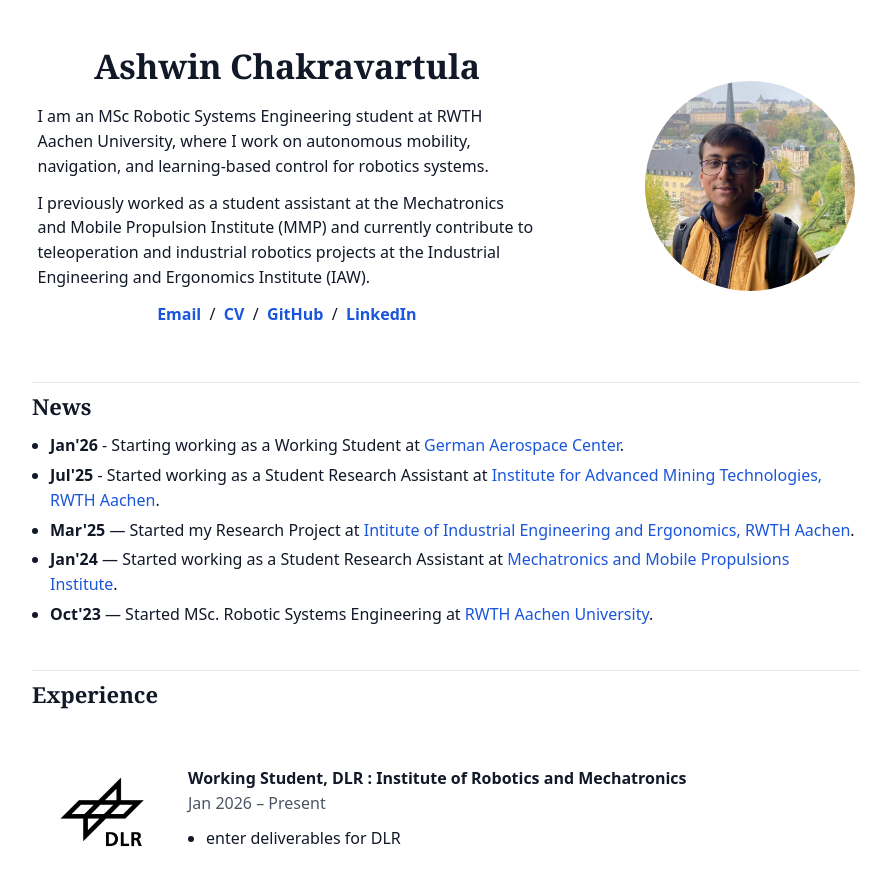
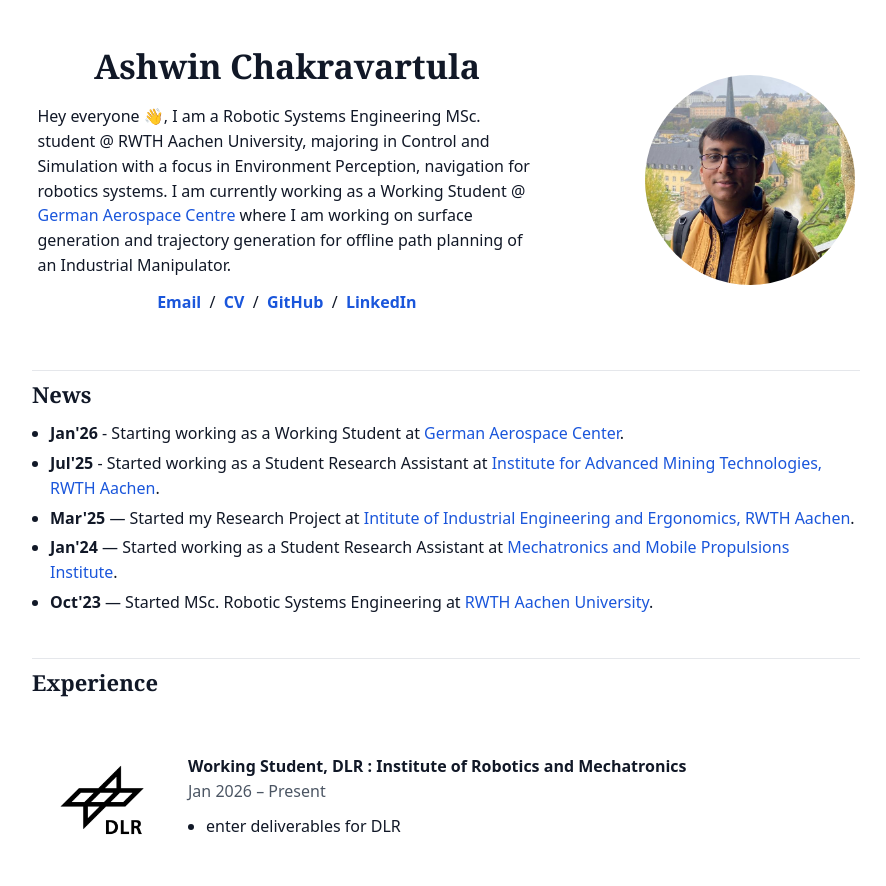
Before and after one commit to AshwinC313/AshwinC313.github.io, a Jekyll site: the page index.html, which Jekyll copies as it is, in a window 1280 px wide and 900 px high. Shown: the top 886 px of the window, without its empty margins (194-1080 px from the left). Built offline with Jekyll 4.4.1, drawn with Linux system fonts in a browser that asks for light colours.

Commit message:
updated intro

```diff
--- a/index.html
+++ b/index.html
@@ -132,10 +132,8 @@
                     </p>
 
                     <p>
-                      I am an MSc Robotic Systems Engineering student at RWTH Aachen University, where I work on autonomous mobility, navigation, and learning-based control for robotics systems.
-                    </p>
-                    <p>
-                      I previously worked as a student assistant at the Mechatronics and Mobile Propulsion Institute (MMP) and currently contribute to teleoperation and industrial robotics projects at the Industrial Engineering and Ergonomics Institute (IAW).
+                      Hey everyone 👋, I am a Robotic Systems Engineering MSc. student @ RWTH Aachen University, majoring in Control and Simulation with a focus in Environment Perception, navigation for robotics systems. I am currently
+                      working as a Working Student @ <a href="https://www.dlr.de/en/rm">German Aerospace Centre</a> where I am working on surface generation and trajectory generation for offline path planning of an Industrial Manipulator.
                     </p>
 
                     <p class="top-links" style="text-align:center">
```
